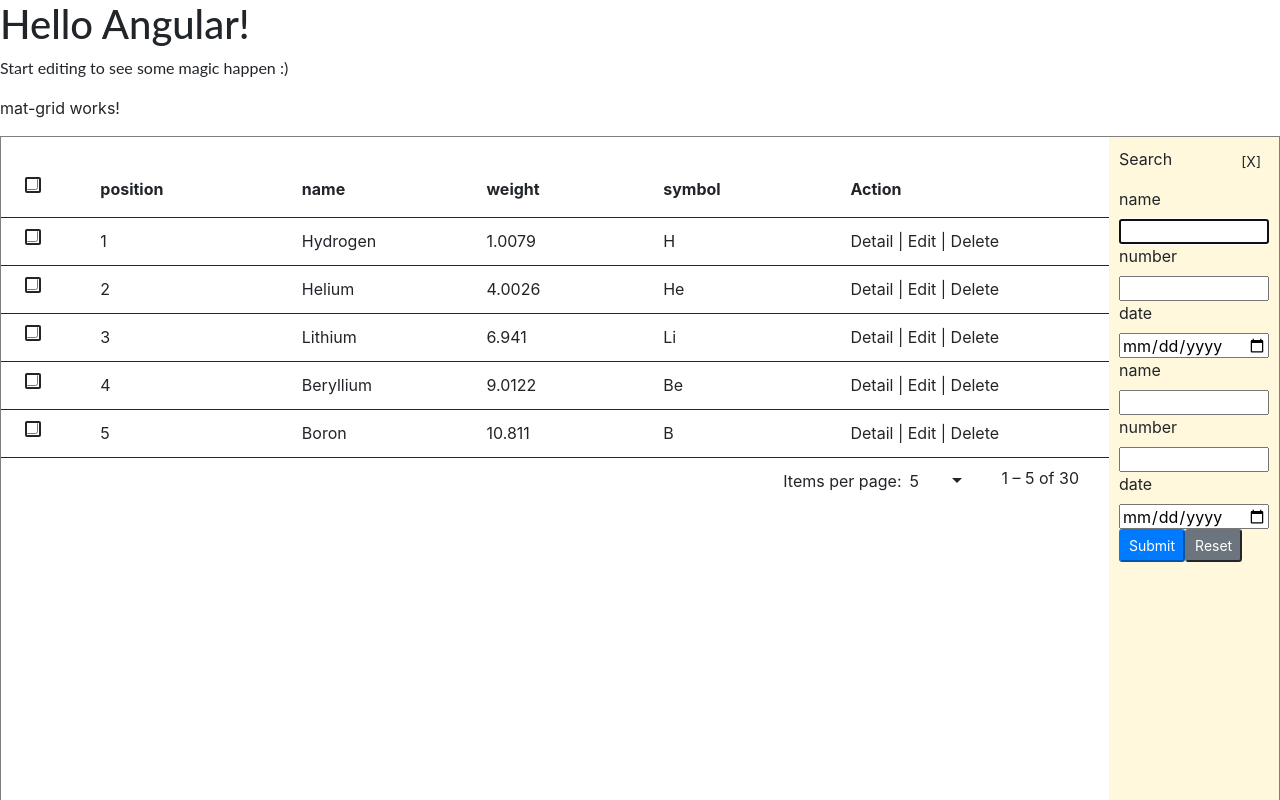
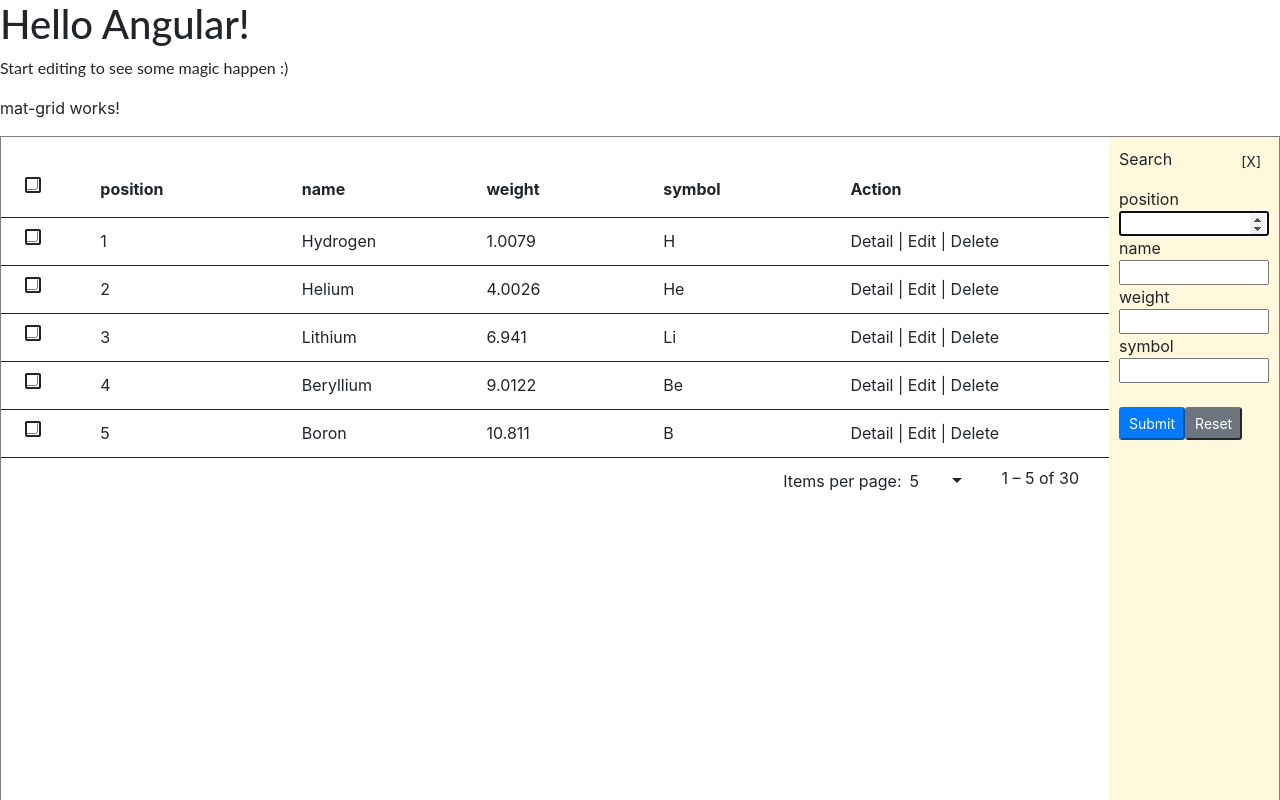
Before and after one commit to hudaSharings/angular-matgrid, an Angular app: page / in a window 1280 px wide. Both pictures are taken after a click on the element "Search". Shown: the top 800 px of the page. Built offline with nearby package versions, Linux system fonts and the light colour scheme.

Commit message:
2 files modified

```diff
--- a/src/app/materials/mat-grid/mat-grid.component.html
+++ b/src/app/materials/mat-grid/mat-grid.component.html
@@ -77,22 +77,18 @@
        <span  (click)="drawer.toggle()" class="btn-sm pointer float-right" >[X]</span>
       </p>
 
-    <form #searchForm (submit)="onSearchSubmitt()">
-      <label>name</label><br>
-      <input type="text" name="A" class="search-input"><br>
-      <label>number</label><br>
-      <input type="number"  name="B" class="search-input"><br>
-      <label>date</label><br>
-      <input type="date" name="C" class="search-input"><br>
-      <label>name</label><br>
-      <input type="text" name="A" class="search-input"><br>
-      <label>number</label><br>
-      <input type="number"  name="B" class="search-input"><br>
-      <label>date</label><br>
-      <input type="date" name="C" class="search-input"><br>
+    <form name="searchform" (submit)="onSearchSubmitt()">
+      <div *ngFor="let field of searchColumns;">
+       {{field.name}}<br>
+       <div [ngSwitch]="field.fieldType">
+         <input *ngSwitchCase="'string'" type="text" [name]="field.name" class="search-input">
+         <input *ngSwitchCase="'number'" type="number"  [name]="field.name"  class="search-input">
+         <input *ngSwitchCase="'date'" type="date" [name]="field.name"  class="search-input">
+       </div>
 
+      </div>
 
-       <div >
+       <div > <br/>
     <input type="submit"  class="btn-sm btn-primary" mat-raised-button/>
     <input type="reset"  class="btn-sm btn-secondary" mat-raised-button/>
 
--- a/src/app/materials/mat-grid/mat-grid.component.ts
+++ b/src/app/materials/mat-grid/mat-grid.component.ts
@@ -26,6 +26,7 @@
 
 
   Columns: IColumn[] =[]
+  searchColumns: IColumn[] =[]
   displayedColumns: string[]=[];
   dataSource:any
   @ViewChild(MatPaginator, {static: true}) paginator: MatPaginator;
@@ -69,7 +70,7 @@
     this.dataSource= new MatTableDataSource(this.data);
     this.dataSource.paginator = this.paginator;
     this.dataSource.sort = this.sort;
-
+    this.searchColumns=this.columnDef
   }
 
 onSearchSubmitt(){
```
